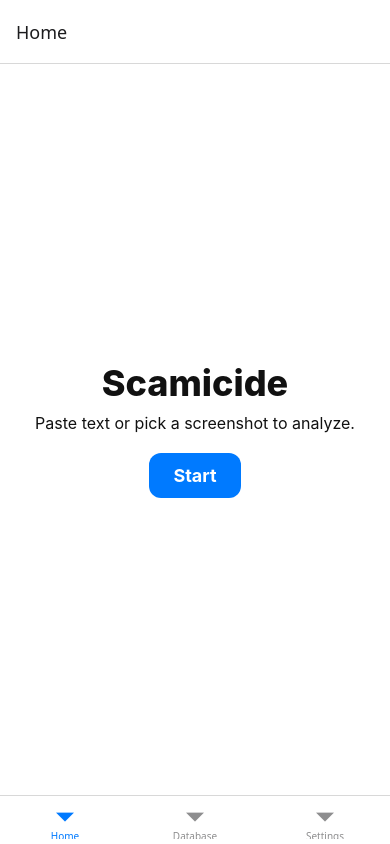
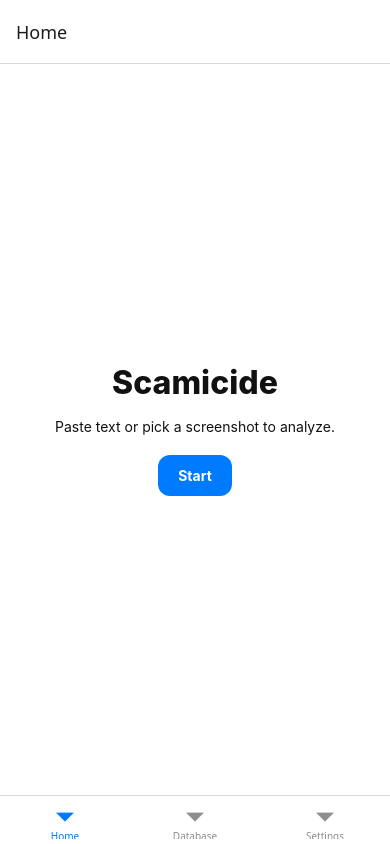
Before and after one commit to Cyamos2/job-scam-detector, a React Native app: screen /HomeTab in a window 390 px wide. Built offline with nearby package versions, Linux system fonts and the light colour scheme.

Commit message:
added a types.ts file

```diff
--- a/src/navigation/HomeStack.tsx
+++ b/src/navigation/HomeStack.tsx
@@ -2,42 +2,22 @@
 import React from "react";
 import { View, Text, Pressable, StyleSheet } from "react-native";
 import { useColors } from "../theme/useColors";
+import { goToAddContent } from "../navigation/goTo";
 
-type Props = { navigation: any };
-
-export default function HomeScreen({ navigation }: Props) {
-  const { colors, bg, card, text } = useColors();
-
-  React.useLayoutEffect(() => {
-    navigation.setOptions({
-      headerTitle: "Home",
-      headerShown: true,
-    });
-  }, [navigation]);
+export default function HomeScreen({ navigation }: any) {
+  const { colors, text, bg } = useColors();
 
   return (
-    <View style={[styles.container, bg]}>
-      {/* ⬇️ removed <Text>Home</Text> title */}
-      <Text style={[styles.appTitle, text]}>Scamicide</Text>
-
-      <Text style={[styles.subtitle, text]}>
-        Paste text or pick a screenshot to analyze.
-      </Text>
-
+    <View style={[{ flex: 1, justifyContent: "center", alignItems: "center" }, bg]}>
+      {/* REMOVE any <Text> that says “Home” at top — header already shows it */}
+      <Text style={[{ fontSize: 32, fontWeight: "800", marginBottom: 16 }, text]}>Scamicide</Text>
+      <Text style={[{ marginBottom: 20 }, text]}>Paste text or pick a screenshot to analyze.</Text>
       <Pressable
-        onPress={() => navigation.navigate("AddContent")}
-        style={[styles.startBtn, { backgroundColor: colors.primary }]}
+        onPress={() => goToAddContent(navigation)}
+        style={{ backgroundColor: colors.primary, paddingHorizontal: 20, paddingVertical: 12, borderRadius: 12 }}
       >
-        <Text style={styles.startBtnText}>Start</Text>
+        <Text style={{ color: "white", fontWeight: "700" }}>Start</Text>
       </Pressable>
     </View>
   );
 }
-
-const styles = StyleSheet.create({
-  container: { flex: 1, padding: 16, alignItems: "center", justifyContent: "center" },
-  appTitle: { fontSize: 36, fontWeight: "800", marginBottom: 8, textAlign: "center" },
-  subtitle: { fontSize: 16, textAlign: "center", marginBottom: 20 },
-  startBtn: { paddingHorizontal: 24, paddingVertical: 12, borderRadius: 12 },
-  startBtnText: { color: "white", fontWeight: "700", fontSize: 18 },
-});
--- a/src/navigation/goTo.ts
+++ b/src/navigation/goTo.ts
@@ -1,15 +1,21 @@
 // src/navigation/goTo.ts
-import type { NavigationProp } from "@react-navigation/native";
-// If you export RootTabsParamList from RootNavigator, you can import and use it here:
-// import type { RootTabsParamList } from "./RootNavigator";
+import { NavigationProp } from '@react-navigation/native';
+import { RootTabParamList } from './types';
 
-export function goToAddContent(navigation: NavigationProp<any>) {
-  // Jump from any child stack to Home tab → AddContent screen
-  const parent = navigation.getParent();
-  if (parent) {
-    (parent as any).navigate("HomeTab", { screen: "AddContent" });
-  } else {
-    // Fallback if caller is already at the tab level
-    (navigation as any).navigate("HomeTab", { screen: "AddContent" });
-  }
+export function goToAddContent(navigation: NavigationProp<RootTabParamList>) {
+  // reach the Tab navigator then navigate to the Home stack's AddContent
+  const parent = navigation.getParent<NavigationProp<RootTabParamList>>();
+  if (!parent) return;
+
+  parent.navigate('HomeTab', { screen: 'AddContent' });
 }
+
+export function goToHome(navigation: NavigationProp<RootTabParamList>) {
+  const parent = navigation.getParent<NavigationProp<RootTabParamList>>();
+  parent?.navigate('HomeTab');
+}
+
+export function goToDatabase(navigation: NavigationProp<RootTabParamList>) {
+  const parent = navigation.getParent<NavigationProp<RootTabParamList>>();
+  parent?.navigate('DatabaseTab');
+}
--- /dev/null
+++ b/src/navigation/types.ts
@@ -0,0 +1,6 @@
+// src/navigation/types.ts
+export type RootTabParamList = {
+  HomeTab: { screen?: 'HomeMain' | 'AddContent' } | undefined;
+  DatabaseTab: undefined;
+  SettingsTab: undefined;
+};
```
Also changed, not shown: src/navigation/useTabs.ts (deleted, +0 -7 lines), src/navigation/useTabs.tsx (added, +31 -0 lines).
